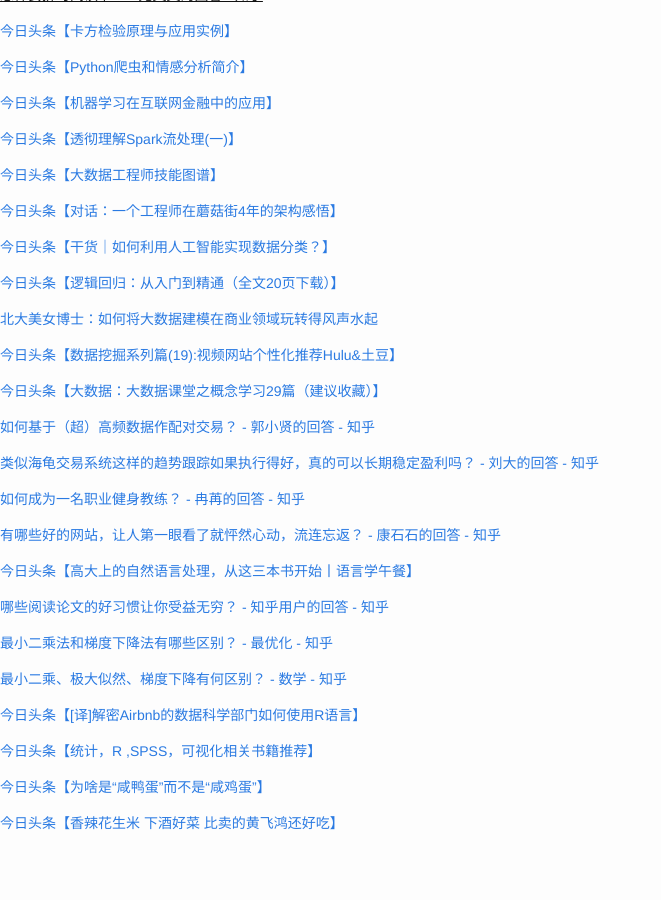
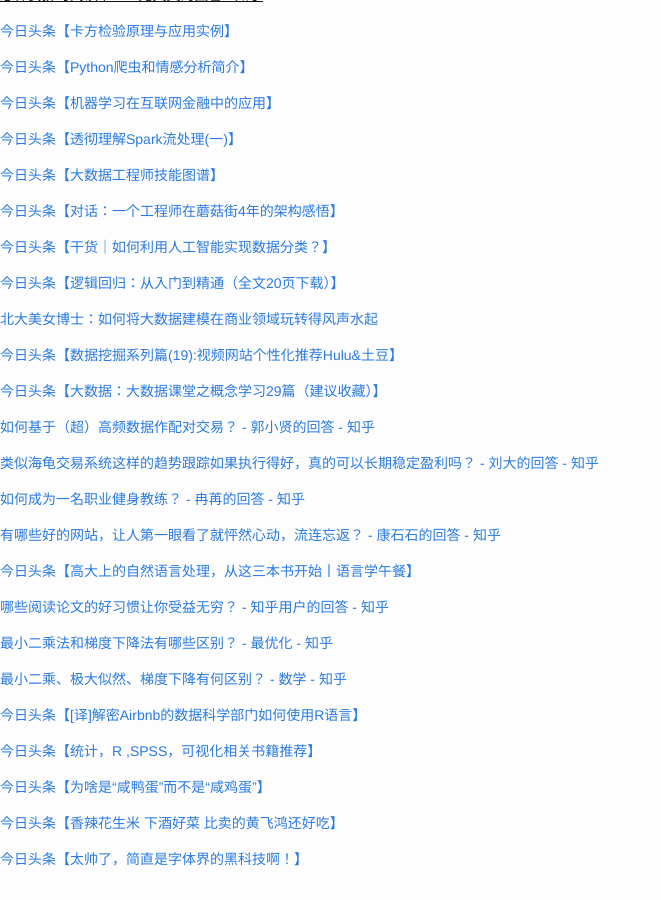
Before and after one commit to cnwarden/cnwarden.github.io, a Jekyll site: the page built from fav/index.md, in a window 1280 px wide and 900 px high, scrolled down 11562 px. Shown: the whole window, without its empty margins (0-661 px from the left). Built offline with Jekyll 4.4.1, drawn with Linux system fonts in a browser that asks for light colours; emoji names are drawn with the system emoji font; before the commit the page ends 12426 px from its top, so only the background shows below that.

Commit message:
auto commit

```diff
--- a/fav/index.md
+++ b/fav/index.md
@@ -686,3 +686,5 @@ title:  fav
 [今日头条【为啥是“咸鸭蛋”而不是“咸鸡蛋”】](http://toutiao.com/group/6280500303322398978/?iid=4181619100&app=news_article&tt_from=android_share&utm_source=email&utm_medium=toutiao_android&utm_campaign=client_share)
 
 [今日头条【香辣花生米 下酒好菜 比卖的黄飞鸿还好吃】](http://toutiao.com/group/6282090845824221442/?iid=4181619100&app=news_article&tt_from=android_share&utm_source=email&utm_medium=toutiao_android&utm_campaign=client_share)
+
+[今日头条【太帅了，简直是字体界的黑科技啊！】](http://toutiao.com/group/6281761249899823362/?iid=4287561083&app=news_article&tt_from=android_share&utm_source=email&utm_medium=toutiao_android&utm_campaign=client_share)
```
